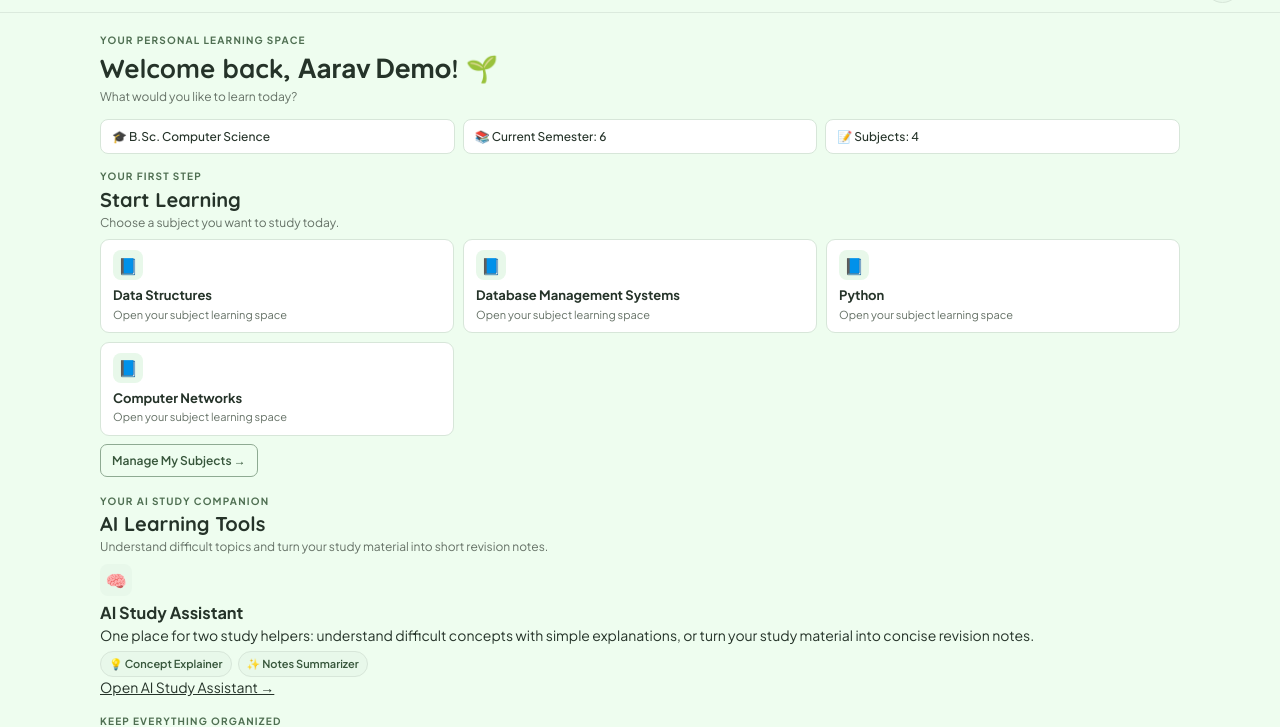
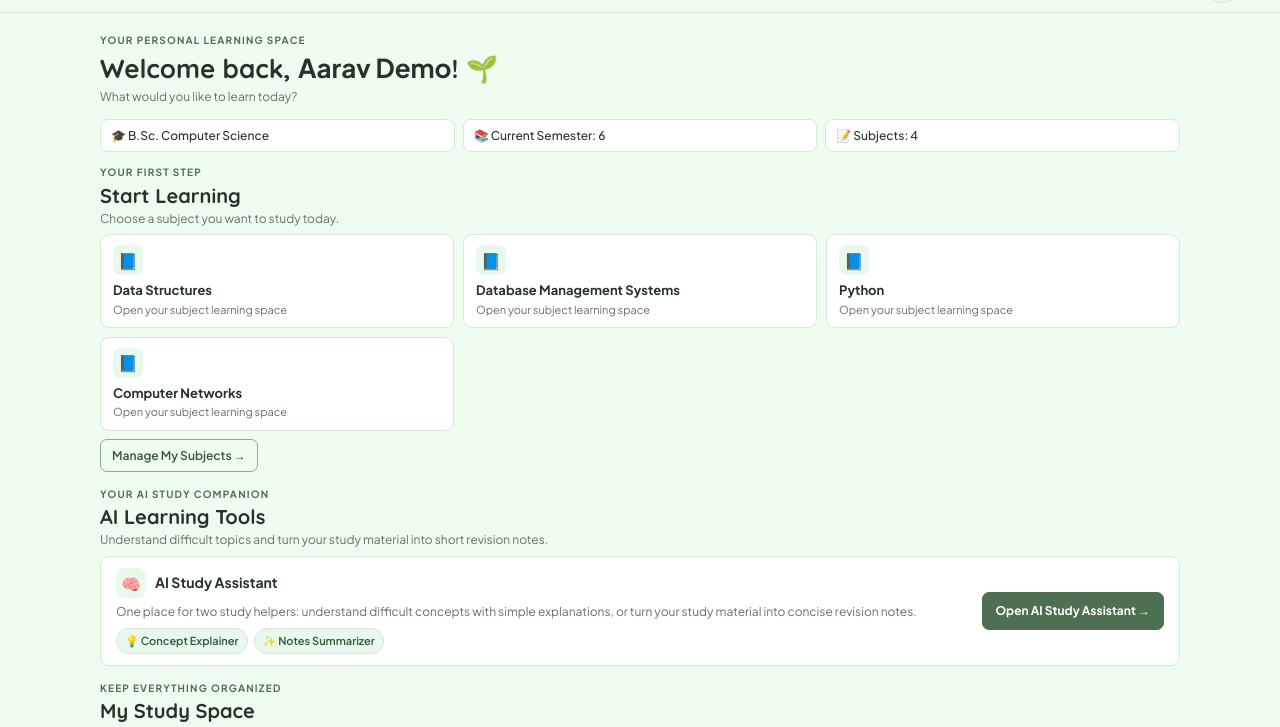
Before and after one commit to Gayathri200779/lumina-ai-study-coach, a plain HTML site: page dashboard.html in a window 1280 px wide. Shown: the part 41-768 px from the top of the page. Drawn offline with Linux system fonts and the light colour scheme.

Commit message:
Update dashboard.css

```diff
--- a/dashboard.css
+++ b/dashboard.css
@@ -1,4 +1,3 @@
-
 @import url('https://fonts.googleapis.com/css2?family=Plus+Jakarta+Sans:wght@400;500;600;700&family=Quicksand:wght@500;600;700&display=swap');
 
 /* ===== GLOBAL ===== */
@@ -183,12 +182,12 @@ a {
     display: grid;
     grid-template-columns: repeat(3, minmax(0, 1fr));
     gap: 8px;
-    margin-bottom: 15px;
+    margin-bottom: 13px;
 }
 
 .info-item {
     min-width: 0;
-    padding: 8px 11px;
+    padding: 7px 10px;
     background: var(--white);
     border: 1px solid var(--border-green);
     border-radius: 8px;
@@ -200,7 +199,7 @@ a {
 /* ===== SECTIONS ===== */
 
 .section-block {
-    margin-top: 17px;
+    margin-top: 15px;
 }
 
 .start-learning {
@@ -212,7 +211,7 @@ a {
     justify-content: space-between;
     align-items: center;
     gap: 12px;
-    margin-bottom: 8px;
+    margin-bottom: 7px;
 }
 
 .section-heading h2 {
@@ -236,6 +235,7 @@ a {
     display: grid;
     grid-template-columns: repeat(3, minmax(0, 1fr));
     gap: 9px;
+    align-items: start;
 }
 
 .subject-card {
@@ -314,12 +314,13 @@ a {
     border-color: var(--accent);
 }
 
-/* ===== TOOL CARDS ===== */
+/* ===== GENERAL TOOL CARDS ===== */
 
 .tools-grid {
     display: grid;
     grid-template-columns: repeat(3, minmax(0, 1fr));
     gap: 9px;
+    align-items: start;
 }
 
 .tools-grid-single {
@@ -328,37 +329,36 @@ a {
 
 .tools-grid-two {
     grid-template-columns: repeat(2, minmax(0, 1fr));
+    align-items: start;
 }
 
 .tool-card {
     display: flex;
     flex-direction: column;
     align-items: flex-start;
+    align-self: start;
     min-width: 0;
-    padding: 12px 14px;
+    height: auto;
+    padding: 11px 13px;
     background: var(--white);
     border: 1px solid var(--border-green);
-    border-radius: 10px;
+    border-radius: 9px;
     color: inherit;
     text-decoration: none;
     transition: 0.2s;
 }
 
-/* Icon */
-
 .tool-icon {
-    width: 32px;
-    height: 32px;
+    width: 30px;
+    height: 30px;
     display: flex;
     align-items: center;
     justify-content: center;
-    margin-bottom: 6px;
+    margin-bottom: 5px;
     border-radius: 8px;
     background: var(--soft-green);
-    font-size: 17px;
+    font-size: 16px;
 }
-
-/* Title */
 
 .tool-card h3 {
     margin-bottom: 3px;
@@ -366,8 +366,6 @@ a {
     line-height: 1.4;
     font-weight: 700;
 }
-
-/* Description: do not stretch cards to fill empty space */
 
 .tool-card p {
     flex-grow: 0;
@@ -377,27 +375,6 @@ a {
     line-height: 1.45;
 }
 
-/* Feature labels */
-
-.tool-features {
-    display: flex;
-    flex-wrap: wrap;
-    gap: 6px;
-    margin-top: 7px;
-}
-
-.feature-chip {
-    padding: 4px 8px;
-    background: var(--soft-green);
-    border: 1px solid var(--border-green);
-    border-radius: 999px;
-    color: var(--dark-green);
-    font-size: 11px;
-    font-weight: 600;
-}
-
-/* Open link */
-
 .open-link {
     display: inline-block;
     margin-top: 7px;
@@ -406,46 +383,104 @@ a {
     font-weight: 700;
 }
 
-/* AI assistant: neat, full-width horizontal card */
+/* ===== AI STUDY ASSISTANT HORIZONTAL CARD ===== */
 
-#aiLearningSection .tools-grid-single {
-    display: block;
+.ai-tool-card {
+    display: flex;
+    align-items: center;
+    justify-content: space-between;
+    gap: 18px;
+    width: 100%;
+    padding: 11px 15px;
+    background: var(--white);
+    border: 1px solid var(--border-green);
+    border-radius: 9px;
+    transition: 0.2s;
 }
 
-#aiLearningSection .tool-card {
-    width: 100%;
-    padding: 11px 15px;
-    border-radius: 9px;
+.ai-tool-content {
+    flex: 1;
+    min-width: 0;
 }
 
-#aiLearningSection .tool-icon {
+.ai-tool-title {
+    display: flex;
+    align-items: center;
+    gap: 9px;
     margin-bottom: 5px;
 }
 
-#aiLearningSection .tool-card h3 {
-    margin-bottom: 2px;
+.ai-tool-title .tool-icon {
+    flex-shrink: 0;
+    margin: 0;
 }
 
-#aiLearningSection .tool-card p {
+.ai-tool-title h3 {
+    font-size: 14px;
     line-height: 1.4;
+    font-weight: 700;
 }
 
-#aiLearningSection .tool-features {
-    margin-top: 6px;
+.ai-tool-content > p {
+    color: var(--text-muted);
+    font-size: 12px;
+    line-height: 1.45;
 }
 
-#aiLearningSection .open-link {
-    margin-top: 6px;
+.ai-tool-card .tool-features {
+    display: flex;
+    flex-wrap: wrap;
+    gap: 6px;
+    margin-top: 7px;
+}
+
+.feature-chip {
+    display: inline-flex;
+    align-items: center;
+    padding: 4px 8px;
+    background: var(--soft-green);
+    border: 1px solid var(--border-green);
+    border-radius: 999px;
+    color: var(--dark-green);
+    font-size: 11px;
+    font-weight: 600;
+    white-space: nowrap;
+}
+
+.ai-open-button {
+    display: inline-flex;
+    flex-shrink: 0;
+    align-items: center;
+    justify-content: center;
+    padding: 9px 13px;
+    background: var(--accent);
+    border: 1px solid var(--accent);
+    border-radius: 7px;
+    color: var(--white);
+    font-size: 12px;
+    font-weight: 700;
+    text-decoration: none;
+    white-space: nowrap;
+    transition: 0.2s;
+}
+
+.ai-open-button:hover {
+    background: var(--dark-green);
+    border-color: var(--dark-green);
 }
 
 /* ===== HOVER EFFECTS ===== */
 
 .subject-card:hover,
+.tool-card:hover,
+.ai-tool-card:hover {
+    border-color: var(--accent);
+    box-shadow: 0 4px 11px rgba(55, 86, 59, 0.07);
+    transform: translateY(-1px);
+}
+
 .tool-card:hover {
     background: var(--soft-green);
-    border-color: var(--accent);
-    box-shadow: 0 4px 11px rgba(55, 86, 59, 0.08);
-    transform: translateY(-1px);
 }
 
 .tool-card:hover .feature-chip {
@@ -455,7 +490,7 @@ a {
 /* ===== LEARNING PROGRESS ===== */
 
 #progressSection {
-    margin-top: 18px;
+    margin-top: 17px;
 }
 
 #progressSection .section-heading {
@@ -657,7 +692,6 @@ button:focus-visible,
 /* ===== TABLET ===== */
 
 @media (max-width: 900px) {
-
     .navbar {
         padding: 10px 24px;
     }
@@ -666,8 +700,8 @@ button:focus-visible,
         padding: 17px 24px 22px;
     }
 
-    .tools-grid,
-    .subject-grid {
+    .subject-grid,
+    .tools-grid {
         grid-template-columns: repeat(2, minmax(0, 1fr));
     }
 
@@ -683,7 +717,6 @@ button:focus-visible,
 /* ===== MOBILE ===== */
 
 @media (max-width: 600px) {
-
     .navbar {
         gap: 12px;
         padding: 10px 16px;
@@ -718,7 +751,7 @@ button:focus-visible,
     .info-bar {
         grid-template-columns: 1fr;
         gap: 6px;
-        margin-bottom: 14px;
+        margin-bottom: 12px;
     }
 
     .info-item {
@@ -726,7 +759,7 @@ button:focus-visible,
     }
 
     .section-block {
-        margin-top: 16px;
+        margin-top: 15px;
     }
 
     .start-learning {
@@ -753,8 +786,16 @@ button:focus-visible,
         padding: 10px 11px;
     }
 
-    #aiLearningSection .tool-card {
-        padding: 10px 12px;
+    /* Stack the AI card neatly on narrow screens */
+    .ai-tool-card {
+        flex-direction: column;
+        align-items: stretch;
+        gap: 11px;
+        padding: 11px 12px;
+    }
+
+    .ai-open-button {
+        align-self: flex-start;
     }
 
     .subject-progress-list {
@@ -778,7 +819,6 @@ button:focus-visible,
 /* ===== REDUCED MOTION ===== */
 
 @media (prefers-reduced-motion: reduce) {
-
     *,
     *::before,
     *::after {
@@ -787,7 +827,8 @@ button:focus-visible,
     }
 
     .subject-card:hover,
-    .tool-card:hover {
+    .tool-card:hover,
+    .ai-tool-card:hover {
         transform: none;
     }
 }
```
